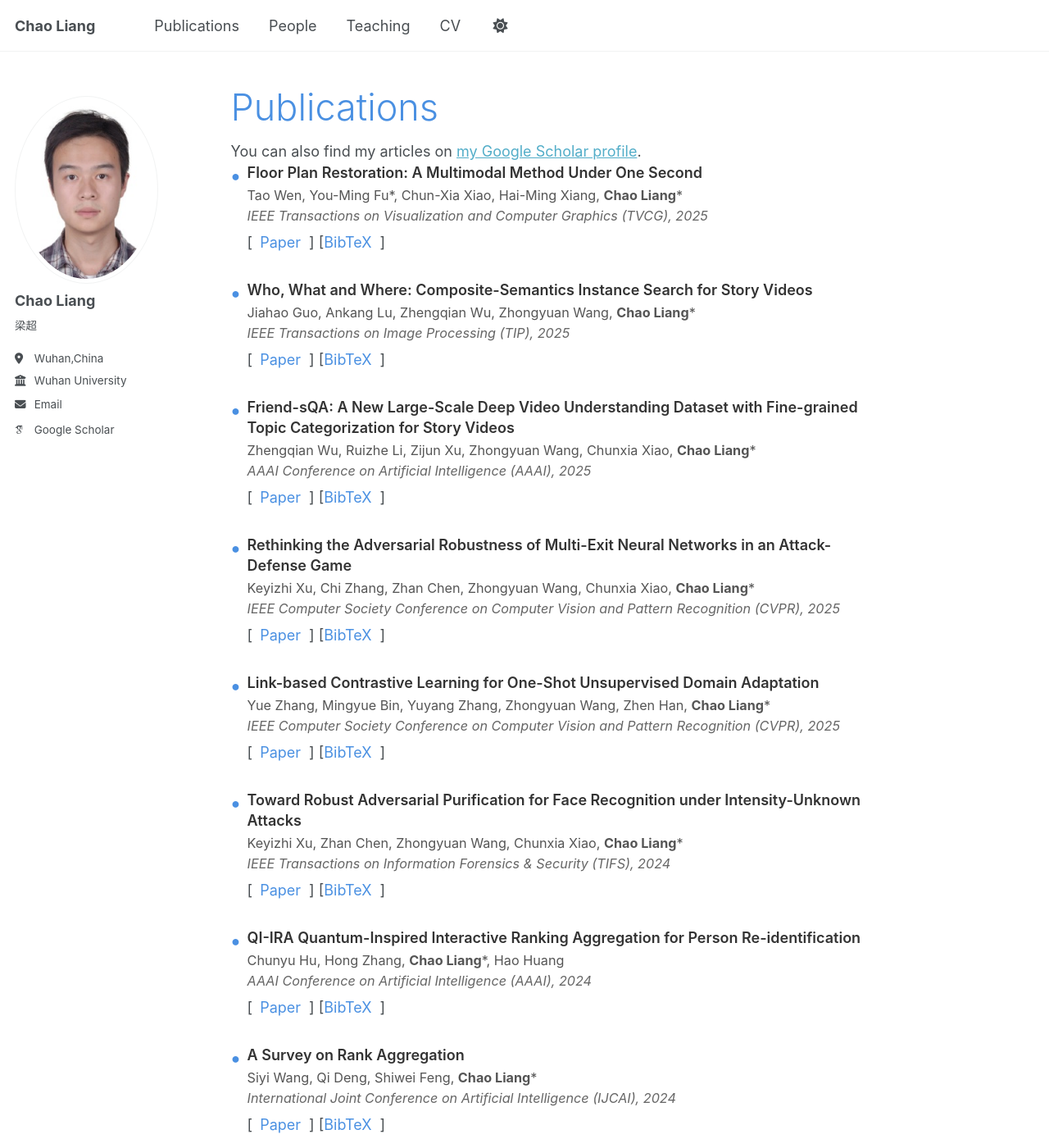
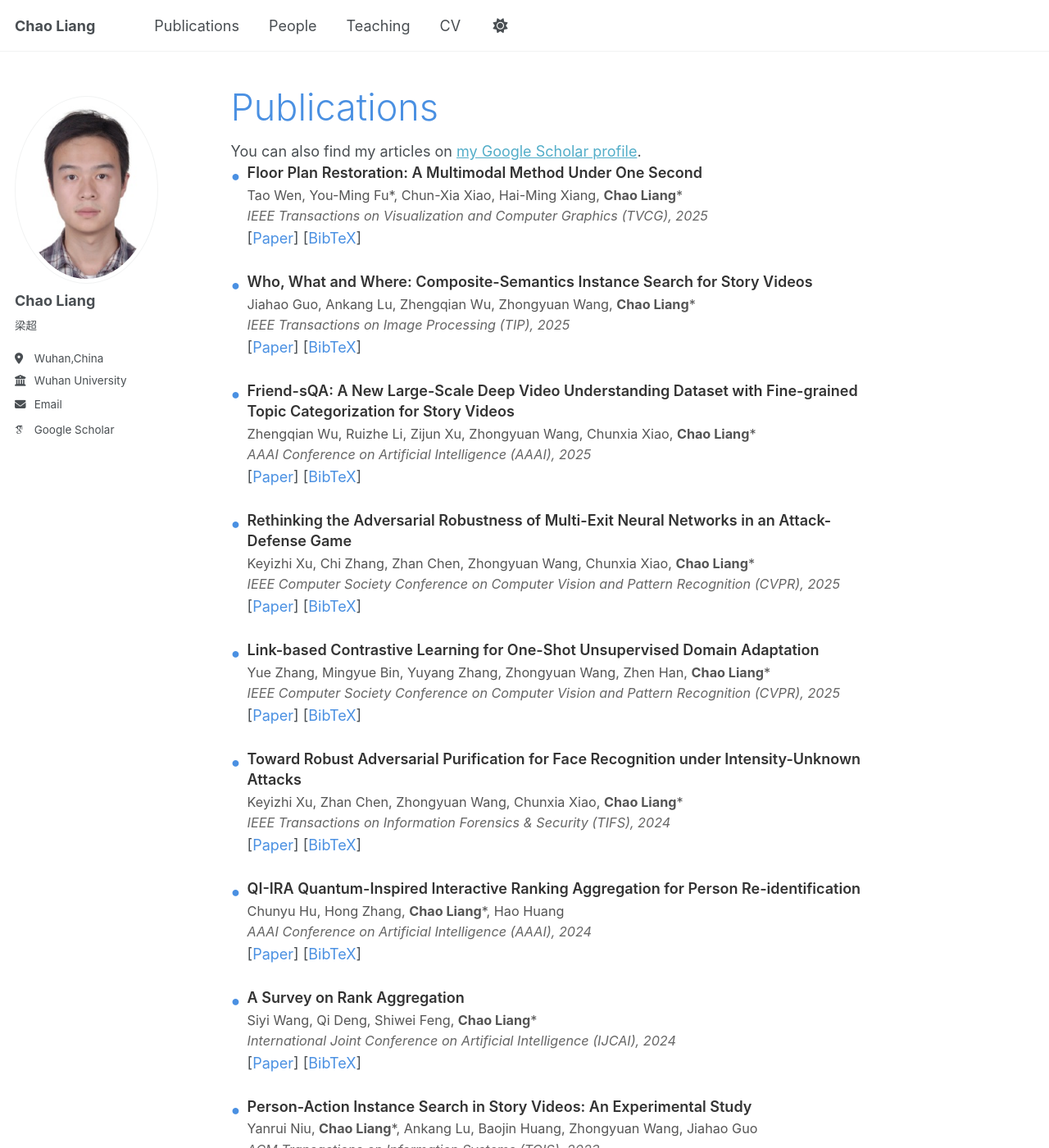
Before and after one commit to zhangsipng/page.github.io, a Jekyll site: the page built from _pages/publications.html, in a window 1280 px wide and 1400 px high. Shown: the whole window at 82% size. Built offline with Jekyll 4.4.1, drawn with Linux system fonts in a browser that asks for light colours; some web fonts are replaced; a script that is not in the unit is left out.

Commit message:
Update publications.html

```diff
--- a/_pages/publications.html
+++ b/_pages/publications.html
@@ -44,14 +44,14 @@ author_profile: true
     line-height: 1.3;
   }
   .publication-authors {
-    font-size: 1rem;
-    margin-bottom: 0.5rem;
+    font-size: 0.9rem;
+    margin-bottom: 0.2rem;
     color: #555;
     line-height: 1.4;
   }
   .publication-title {
-    font-size: 1.1rem;
-    margin-bottom: 0.5rem;
+    font-size: 1rem;
+    margin-bottom: 0.2rem;
   }
   .publication-title strong {
     font-weight: 400;
@@ -67,13 +67,12 @@ author_profile: true
     color: #4A90E2;
     text-decoration: none;
     font-weight: normal;
-    margin-left: 0.5rem;
   }
   .pdf-link:hover {
     text-decoration: underline;
   }
   .publication-venue {
-    font-size: 0.95rem;
+    font-size: 0.9rem;
     color: #666;
     font-style: italic;
     margin-bottom: 0.1rem;
@@ -82,12 +81,11 @@ author_profile: true
     padding-left: 0;
   }
   .publication-links {
-    margin: 10px 0;
+    margin: 5px 0;
   }
   .publication-links a {
     text-decoration: none;
     color: #4A90E2;
-    margin-right: 10px;
   }
   .publication-links a:hover {
     text-decoration: underline;
@@ -100,7 +98,7 @@ author_profile: true
     border-radius: 5px;
     border: 1px solid #ddd;
     font-family: 'Courier New', monospace;
-    font-size: 0.9em;
+    font-size: 0.9em;publication-links
     line-height: 1.4;
   }
   .bibtex-content pre {
```
